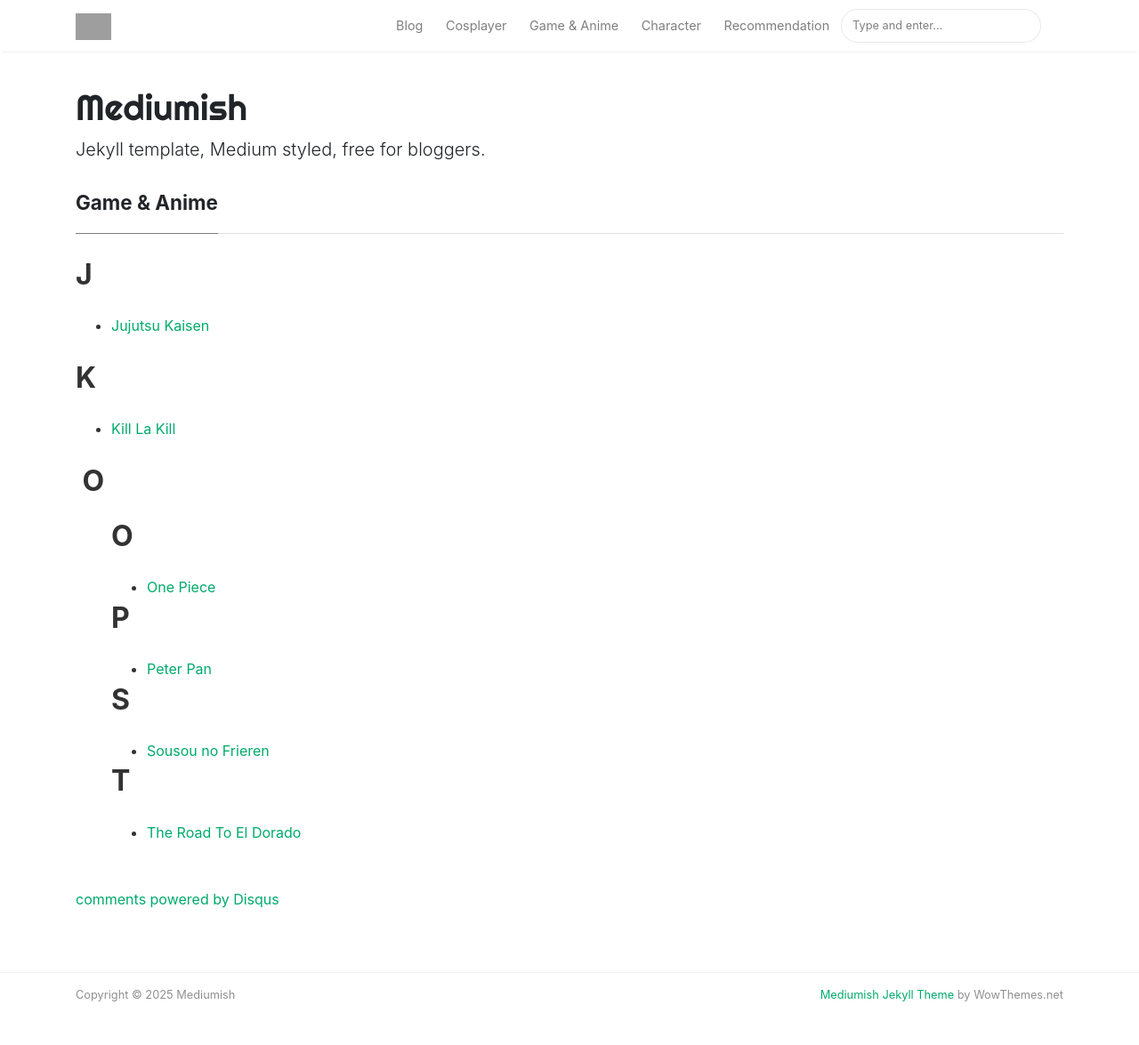
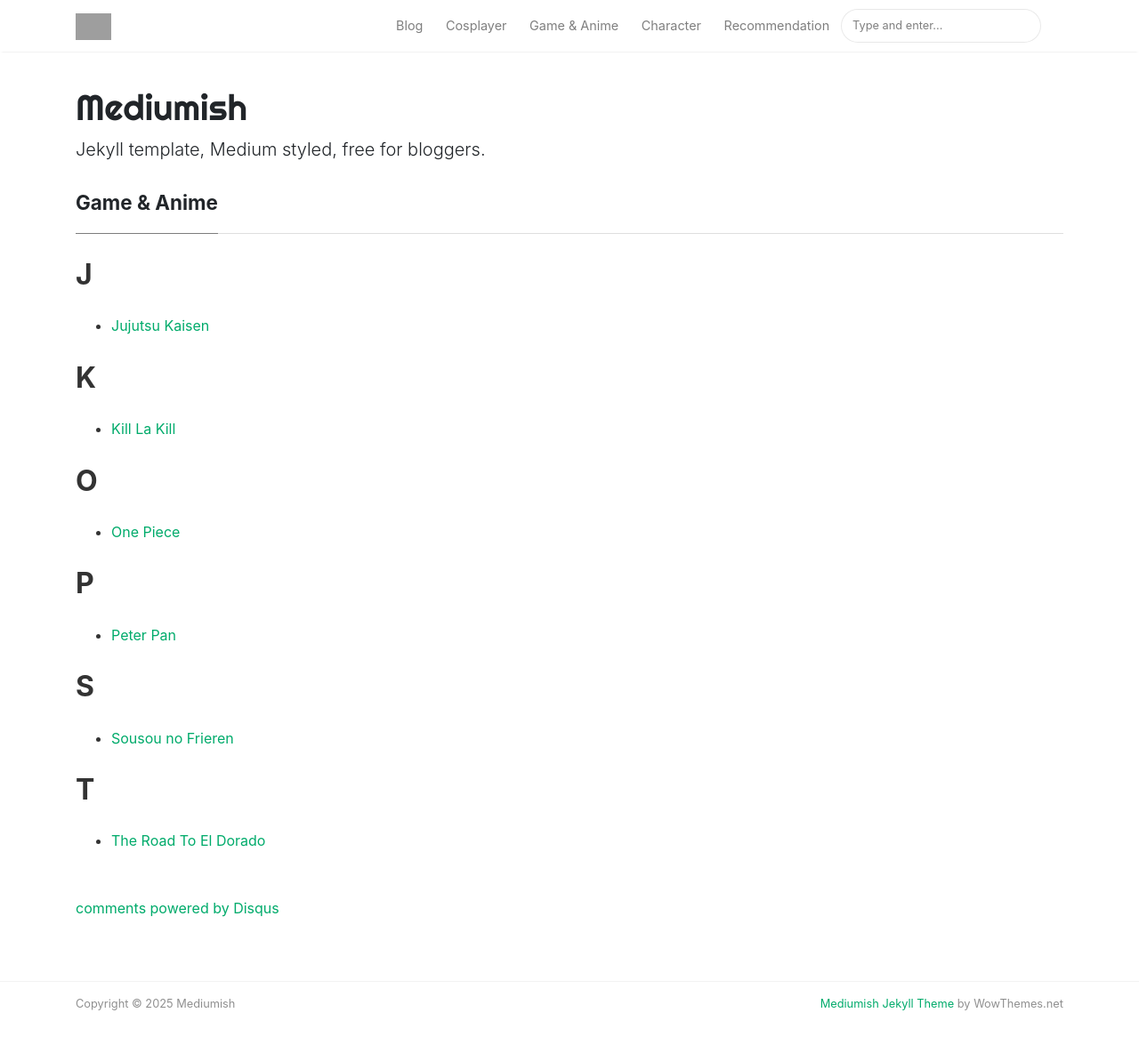
Before and after one commit to yourcosplay/yourcosplay.github.io, a Jekyll site: the page built from _pages/gameandanime.md, in a window 1280 px wide and 1212 px high. Shown: the top 1175 px of the window at 89% size. Built offline with Jekyll 4.4.1, drawn with Linux system fonts in a browser that asks for light colours; nearby versions of some CDN libraries; comment, search, counter and statistics services are not loaded; grey boxes are pictures that could not be loaded.

Commit message:
Update gameandanime.md

```diff
--- a/_pages/gameandanime.md
+++ b/_pages/gameandanime.md
@@ -11,7 +11,6 @@ comments: true
 <h2 style="text-align: left;">K</h2><div><ul style="text-align: left;">
 	<li><a href="https://yourcosplay.github.io/categories#Kill-La-Kill">Kill La Kill</a></li></ul></div>
 
-<h2 style="text-align: left;">&nbsp;O</h2><div><ul style="text-align: left;">
 <h2 style="text-align: left;">O</h2><div><ul style="text-align: left;">
 	<li><a href="https://yourcosplay.github.io/categories#One-Piece">One Piece</a></li></ul></div>
 
```
